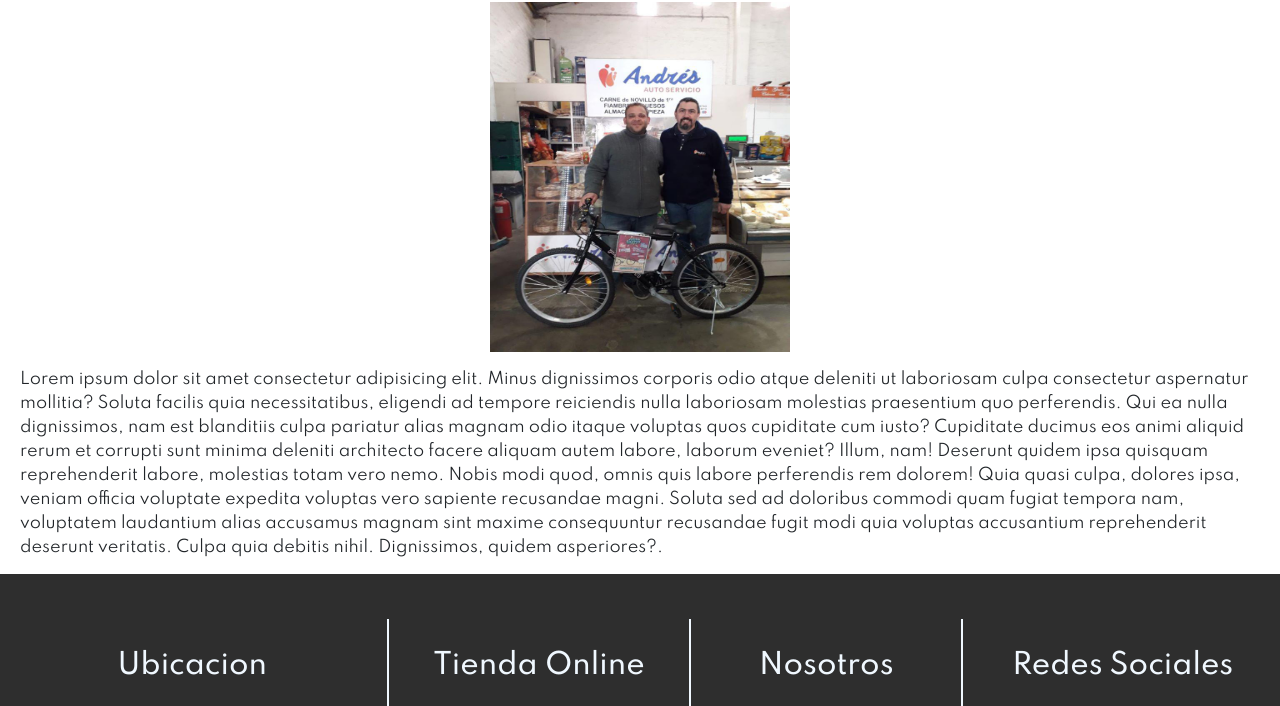
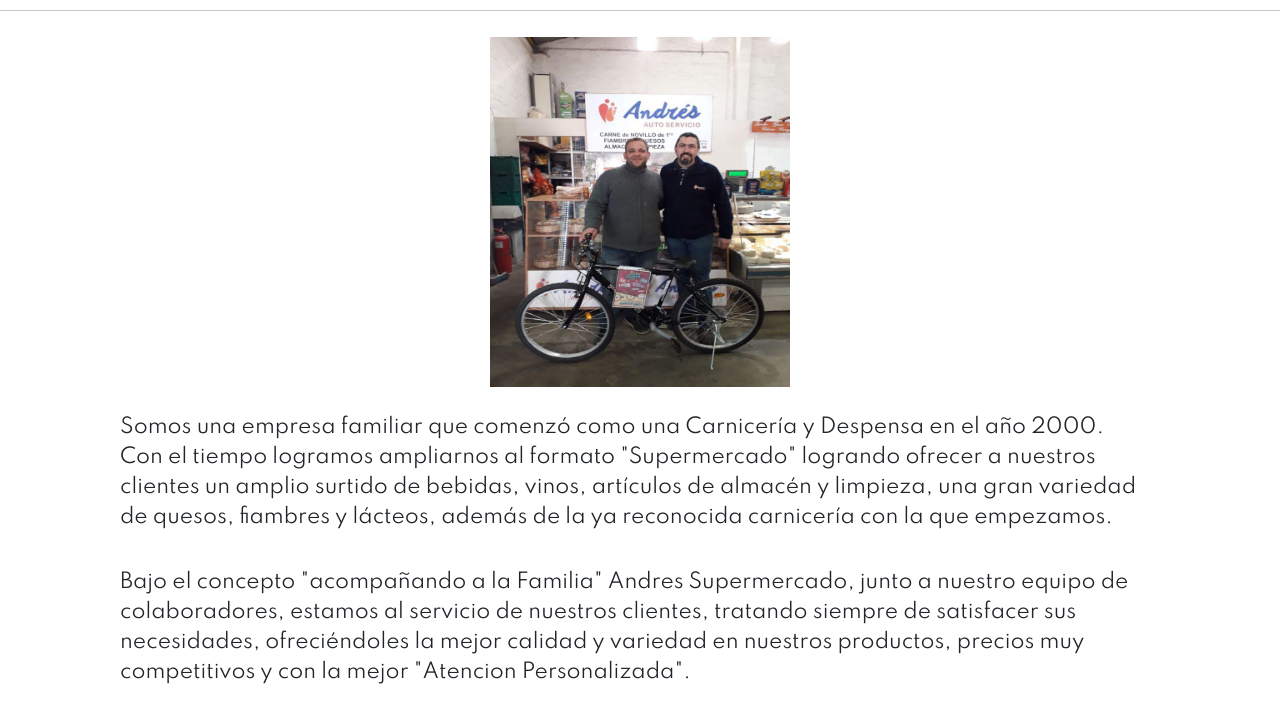
Before and after one commit to Ch1nolas/Autoservicio-Andres, a website: page pages/sobre-nosotros.html in a window 1280 px wide. Shown: the part 165-871 px from the top of the page. Drawn offline with nearby package versions, Linux system fonts and the light colour scheme; grey boxes are pictures that could not be loaded.

Commit message:
Actualización sobre nosotros

```diff
--- a/pages/sobre-nosotros.html
+++ b/pages/sobre-nosotros.html
@@ -57,12 +57,14 @@
     <main>
         <div class="titulo">
             <h1>Sobre Nosotros</h1>
+            <hr>
         </div>
         <div class="nosotros">
             <div class="center">
                 <img src="../img/Sobre_Nosotros.jpg" class="nosotros__img" alt="Sobre Nosotros" width="300px" height="350px">
             </div>
-            <p>Lorem ipsum dolor sit amet consectetur adipisicing elit. Minus dignissimos corporis odio atque deleniti ut laboriosam culpa consectetur aspernatur mollitia? Soluta facilis quia necessitatibus, eligendi ad tempore reiciendis nulla laboriosam molestias praesentium quo perferendis. Qui ea nulla dignissimos, nam est blanditiis culpa pariatur alias magnam odio itaque voluptas quos cupiditate cum iusto? Cupiditate ducimus eos animi aliquid rerum et corrupti sunt minima deleniti architecto facere aliquam autem labore, laborum eveniet? Illum, nam! Deserunt quidem ipsa quisquam reprehenderit labore, molestias totam vero nemo. Nobis modi quod, omnis quis labore perferendis rem dolorem! Quia quasi culpa, dolores ipsa, veniam officia voluptate expedita voluptas vero sapiente recusandae magni. Soluta sed ad doloribus commodi quam fugiat tempora nam, voluptatem laudantium alias accusamus magnam sint maxime consequuntur recusandae fugit modi quia voluptas accusantium reprehenderit deserunt veritatis. Culpa quia debitis nihil. Dignissimos, quidem asperiores?.</p>
+            <p>Somos una empresa familiar que comenzó como una Carnicería y Despensa en el año 2000. Con el tiempo logramos ampliarnos al formato "Supermercado" logrando ofrecer a nuestros clientes un amplio surtido de bebidas, vinos, artículos de almacén y limpieza, una gran variedad de quesos, fiambres y lácteos, además de la ya reconocida carnicería con la que empezamos.</p>
+            <p>Bajo el concepto "acompañando a la Familia" Andres Supermercado, junto a nuestro equipo de colaboradores, estamos al servicio de nuestros clientes, tratando siempre de satisfacer sus necesidades, ofreciéndoles la mejor calidad y variedad en nuestros productos, precios muy competitivos y con la mejor "Atencion Personalizada".</p>
         </div>
 
         <footer class="footer">
@@ -114,7 +116,7 @@
                                 </a>
                             </li>
                             <li>
-                                <a href="https://wa.me/2615114372" target="_blank">
+                                <a href="https://wa.link/1zmszp" target="_blank">
                                     <svg xmlns="http://www.w3.org/2000/svg" width="16" height="16" fill="currentColor" class="bi bi-whatsapp" viewBox="0 0 16 16">
                                         <path d="M13.601 2.326A7.854 7.854 0 0 0 7.994 0C3.627 0 .068 3.558.064 7.926c0 1.399.366 2.76 1.057 3.965L0 16l4.204-1.102a7.933 7.933 0 0 0 3.79.965h.004c4.368 0 7.926-3.558 7.93-7.93A7.898 7.898 0 0 0 13.6 2.326zM7.994 14.521a6.573 6.573 0 0 1-3.356-.92l-.24-.144-2.494.654.666-2.433-.156-.251a6.56 6.56 0 0 1-1.007-3.505c0-3.626 2.957-6.584 6.591-6.584a6.56 6.56 0 0 1 4.66 1.931 6.557 6.557 0 0 1 1.928 4.66c-.004 3.639-2.961 6.592-6.592 6.592zm3.615-4.934c-.197-.099-1.17-.578-1.353-.646-.182-.065-.315-.099-.445.099-.133.197-.513.646-.627.775-.114.133-.232.148-.43.05-.197-.1-.836-.308-1.592-.985-.59-.525-.985-1.175-1.103-1.372-.114-.198-.011-.304.088-.403.087-.088.197-.232.296-.346.1-.114.133-.198.198-.33.065-.134.034-.248-.015-.347-.05-.099-.445-1.076-.612-1.47-.16-.389-.323-.335-.445-.34-.114-.007-.247-.007-.38-.007a.729.729 0 0 0-.529.247c-.182.198-.691.677-.691 1.654 0 .977.71 1.916.81 2.049.098.133 1.394 2.132 3.383 2.992.47.205.84.326 1.129.418.475.152.904.129 1.246.08.38-.058 1.171-.48 1.338-.943.164-.464.164-.86.114-.943-.049-.084-.182-.133-.38-.232z"/>
                                     </svg>
--- a/scss/layout/nosotros.scss
+++ b/scss/layout/nosotros.scss
@@ -1,9 +1,13 @@
 .titulo {
     margin-top: 20px;
+    padding-bottom: 10px;
 }
 .nosotros {
+    display: contents;
     p {
-        margin: 15px 20px 15px 20px;
+        margin: 15px 40px 15px 20px;
+        padding: 10px 100px;
+        font-size: 20px;
     }
     .center {
         display: flex;
```
Also changed, not shown: index.html (+1 -1 lines), pages/catalogo.html (+1 -1 lines), pages/contacto.html (+1 -1 lines), css/main.css.
